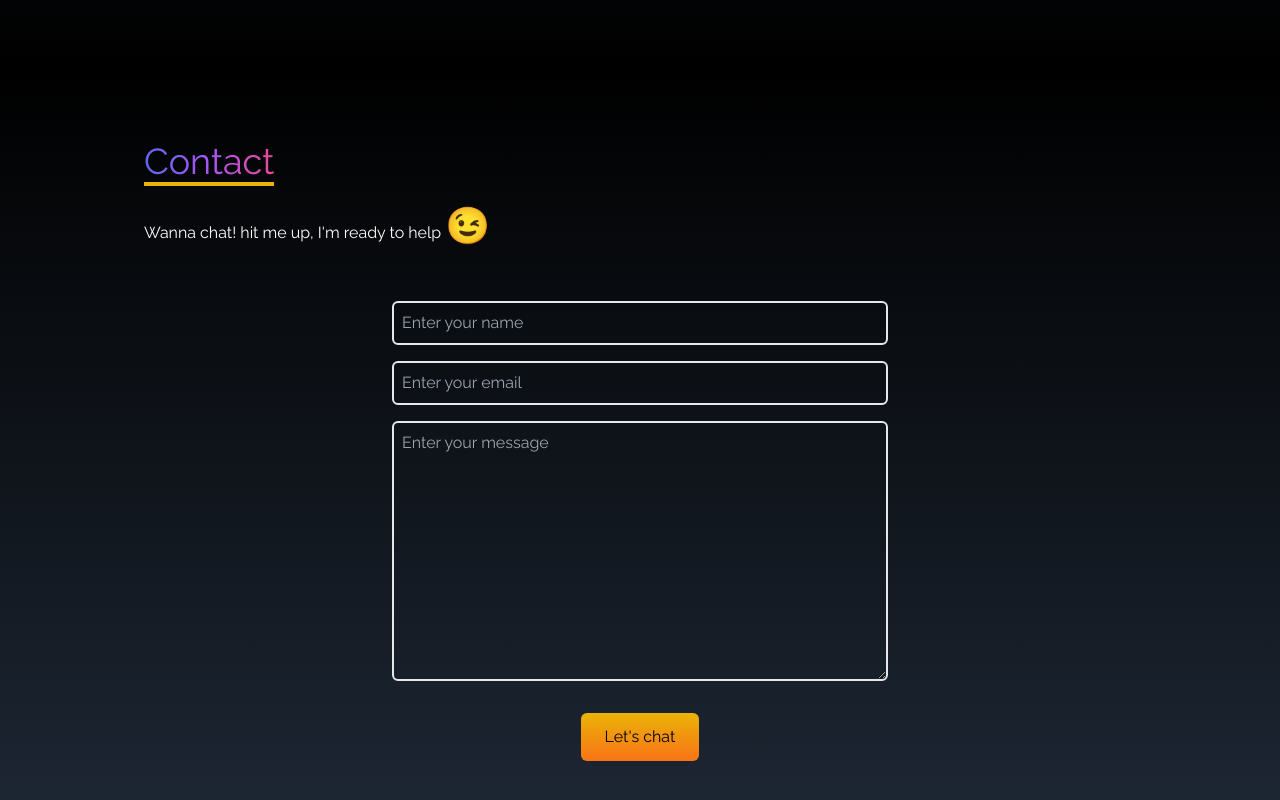
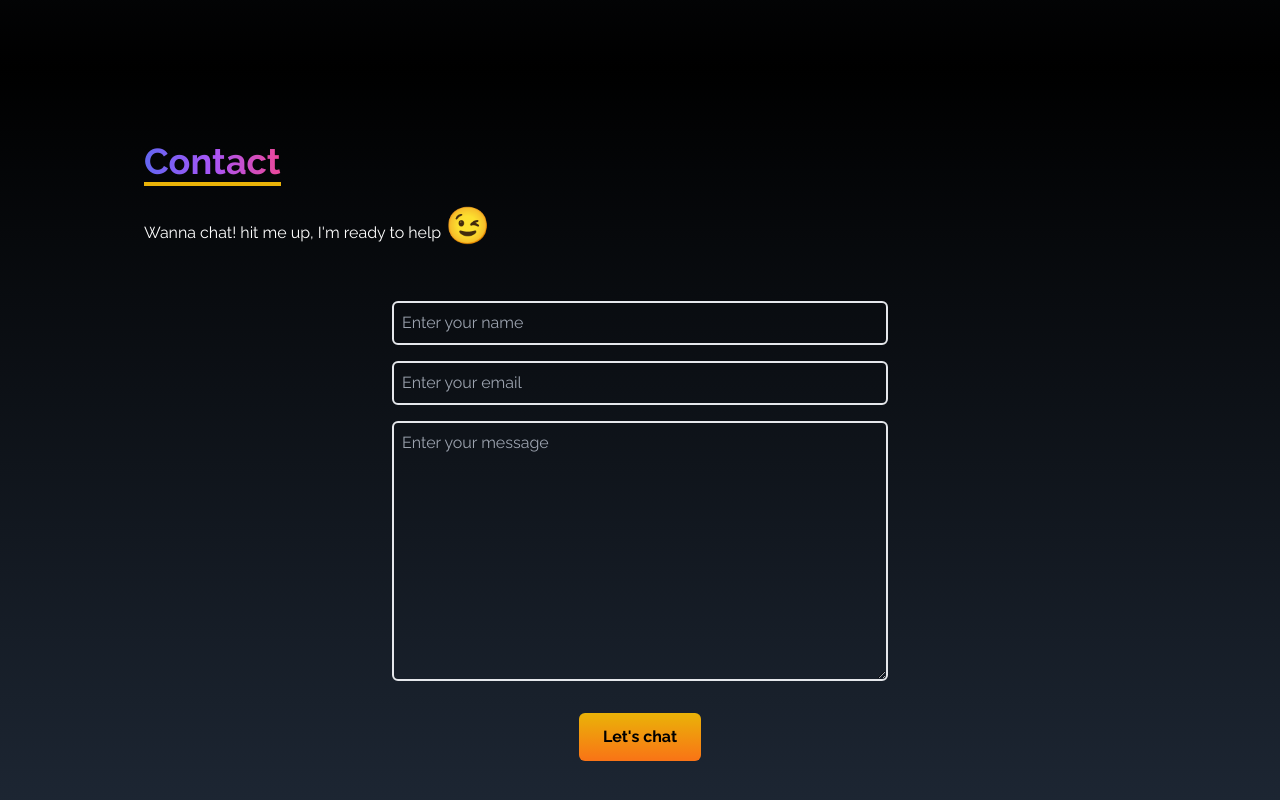
Before and after one commit to Vargos98/personal-portfolio, a React (Create React App) app: page / in a window 1280 px wide. Shown: the part 4083-4883 px from the top of the page. Built offline with nearby package versions, Linux system fonts and the light colour scheme.

Commit message:
Update Contact.jsx

```diff
--- a/src/components/Contact.jsx
+++ b/src/components/Contact.jsx
@@ -10,7 +10,7 @@ const Contact = () => {
         <div className="pb-8">
           <p className="text-4xl bold inline border-b-4 border-yellow-500 bg-gradient-to-r from-indigo-500 via-purple-500 to-pink-500
         inline-block text-transparent bg-clip-text ">
-            Contact
+            <strong>Contact</strong>
           </p>
           <p className="py-6">Wanna chat! hit me up, I'm ready to help <span className="text-4xl">😉</span></p>
         </div>
@@ -41,7 +41,7 @@ const Contact = () => {
               required></textarea>
 
             <button className="text-black bg-gradient-to-b from-yellow-500 to-orange-500 px-6 py-3 my-8 mx-auto flex items-center rounded-md hover:scale-110 duration-300">
-              Let's chat
+              <strong>Let's chat</strong>
             </button>
           </form>
         </div>
```
